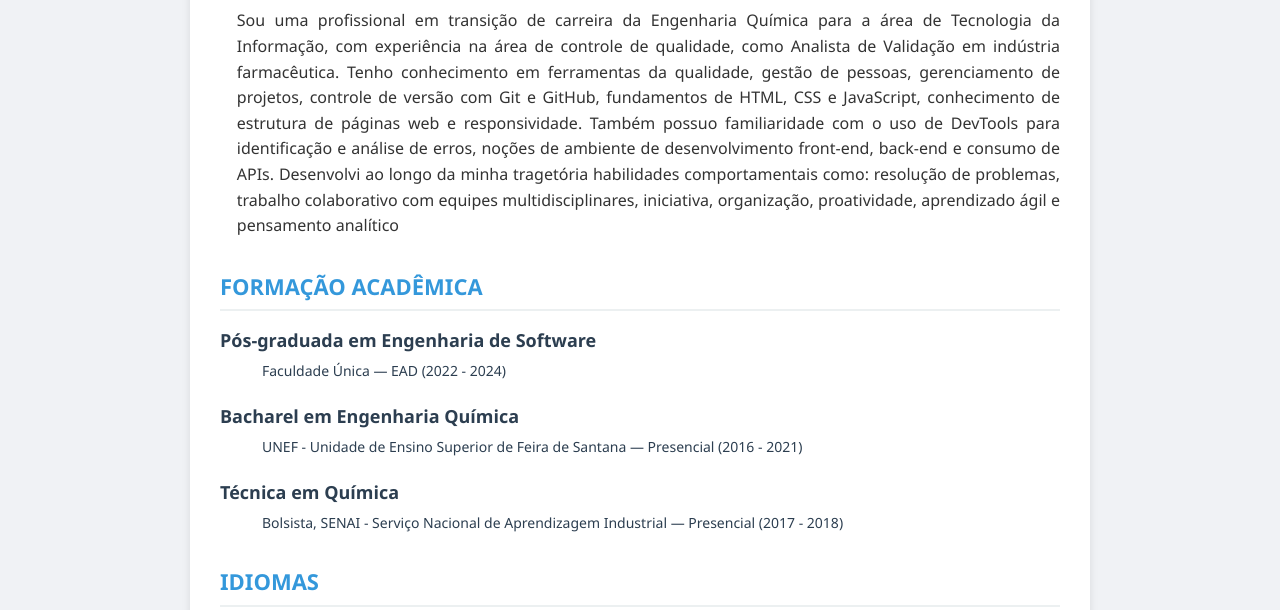
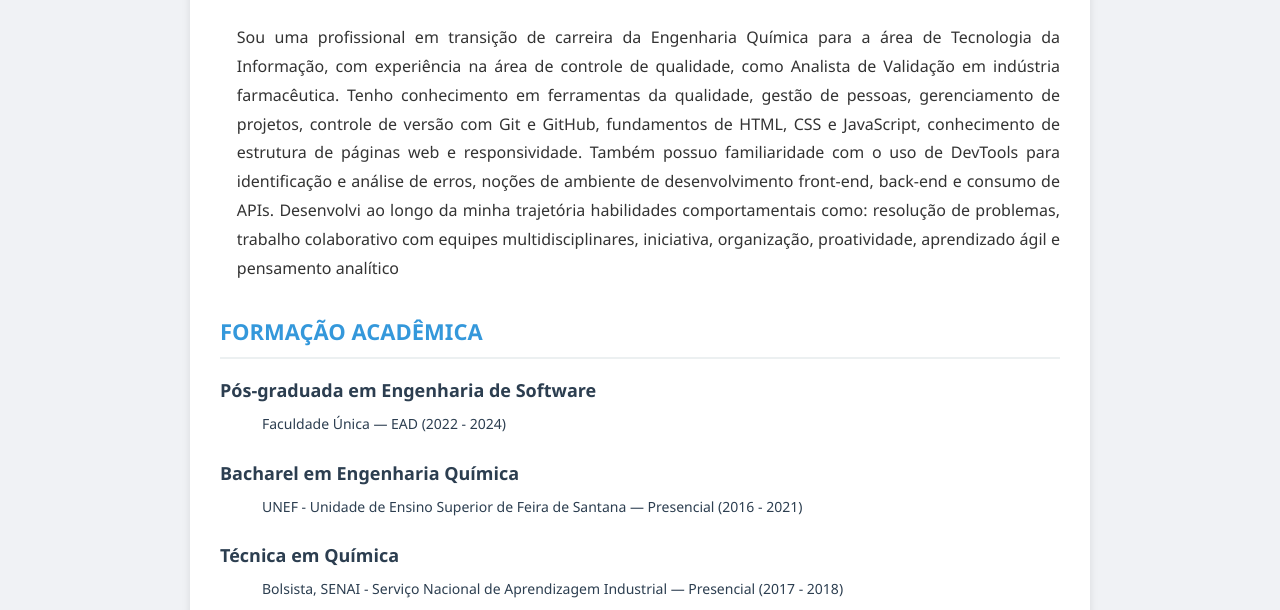
Before and after one commit to ingnasc/my-resume, a plain HTML site: page index.html in a window 1280 px wide. Shown: the part 190-800 px from the top of the page. Drawn offline with Linux system fonts and the light colour scheme.

Commit message:
correção de erros

```diff
--- a/index.html
+++ b/index.html
@@ -22,7 +22,7 @@
             <div class="resume">
                 <p>Sou uma profissional em transição de carreira da Engenharia Química para a área de Tecnologia da Informação, com experiência na área de controle de qualidade, como Analista de Validação em indústria farmacêutica.
                 Tenho conhecimento em ferramentas da qualidade, gestão de pessoas, gerenciamento de projetos, controle de versão com Git e GitHub, fundamentos de HTML, CSS e JavaScript, conhecimento de estrutura de páginas web e responsividade. Também possuo familiaridade com o uso de DevTools para identificação e análise de erros, noções de ambiente de desenvolvimento front-end, back-end e consumo de APIs.
-                Desenvolvi ao longo da minha tragetória habilidades comportamentais como: resolução de problemas, trabalho colaborativo com equipes multidisciplinares, iniciativa, organização, proatividade, aprendizado ágil e pensamento analítico</p>
+                Desenvolvi ao longo da minha trajetória habilidades comportamentais como: resolução de problemas, trabalho colaborativo com equipes multidisciplinares, iniciativa, organização, proatividade, aprendizado ágil e pensamento analítico</p>
             </div>
         </section>
 
--- a/style.css
+++ b/style.css
@@ -43,7 +43,7 @@ body {
     font-family: 'Segoe UI', Tahoma, Geneva, Verdana, sans-serif;
     background-color: var(--bg-color);
     color: var(--text);
-    line-height: 1.6;
+    line-height: 1.8;
     padding: 20px;
     display: flex;
     justify-content: center;
```
